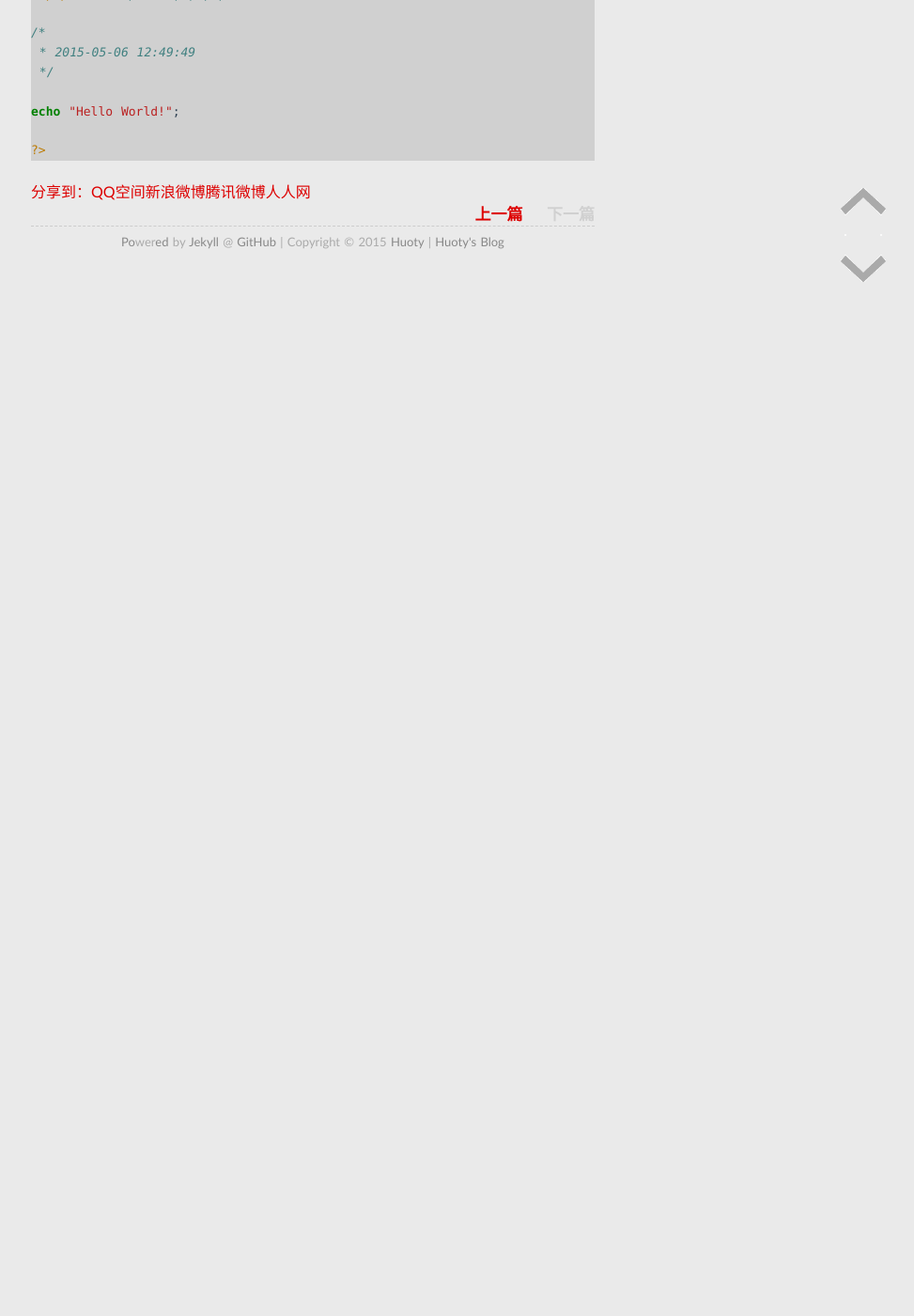
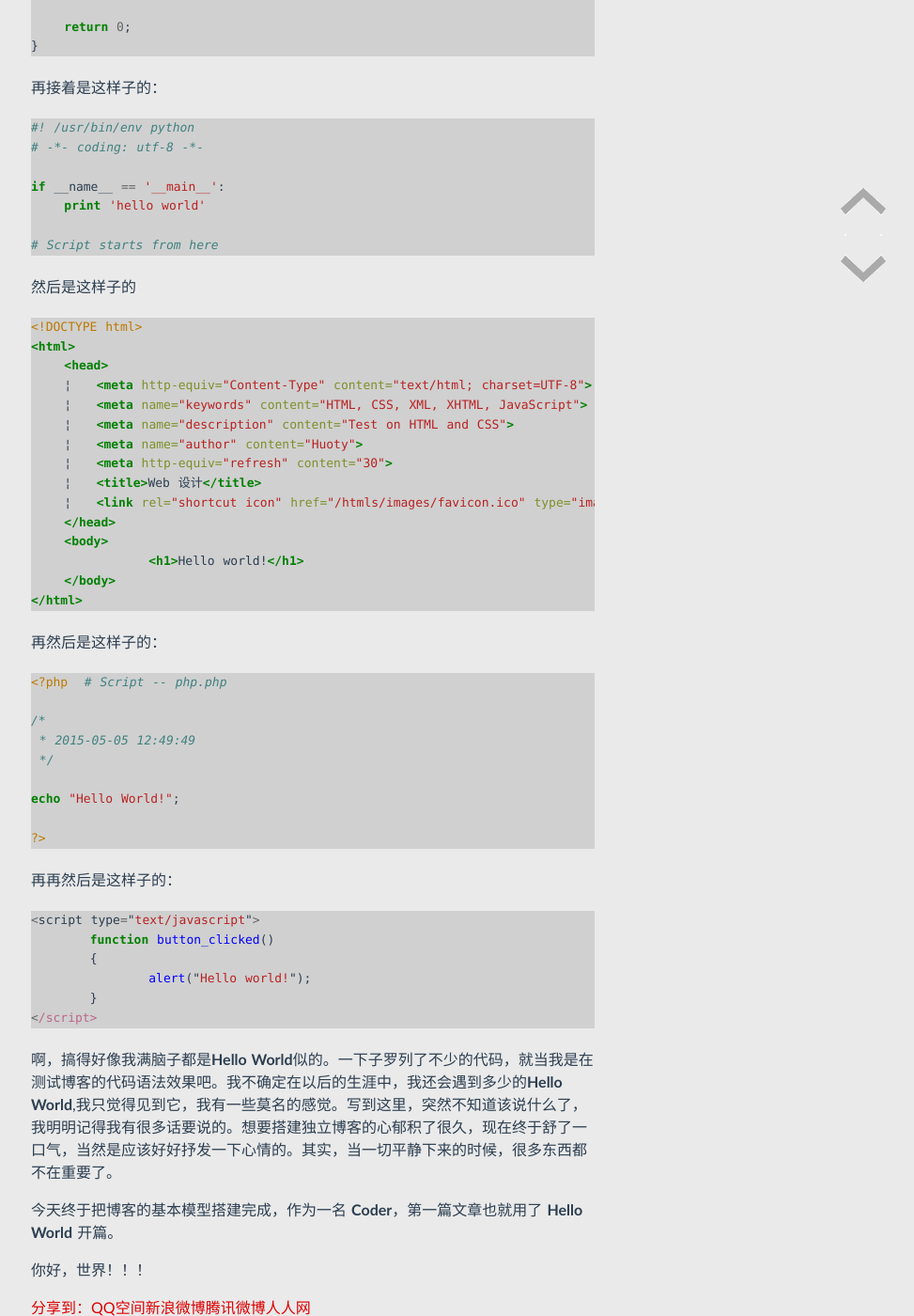
Before and after one commit to kuanghy/kuanghy.github.io, a Jekyll site: the page built from _posts/2015-05-05-hello-world.md, in a window 1280 px wide and 1400 px high, scrolled down 1237 px. Shown: the whole window at 94% size, without its empty margins (307-1280 px from the left). Built offline with Jekyll 4.4.1, drawn with Linux system fonts in a browser that asks for light colours; Markdown is read by kramdown in place of the engine named in the settings; comment, search, counter and statistics services are not loaded; before the commit the page ends 1537 px from its top, so only the background shows below that; some of the changed text lies outside the part shown.

```diff
--- a/_posts/2015-05-05-hello-world.md
+++ b/_posts/2015-05-05-hello-world.md
@@ -5,7 +5,10 @@
 tags: 博客 GitHub Jekyll Markdown
 ---
 
+虽然毕业参加工作以来还不到一年的时间，但想想自己现在也已经是奔三的年纪。回想自己开始学编程时，已经18岁了。这岂不是远远的被别人落在了起跑线上。
+
 ![imge1](http://7xixhp.com1.z0.glb.clouddn.com/schw.jpg)
+
 虽然毕业参加工作以来还不到一年的时间，但想想自己现在也已经是奔三的年纪。回想自己开始学编程时，已经18岁了。这岂不是远远的被别人落在了起跑线上。
 
 世界上的第一个程序是 **Hello World**。于是导致后来人在刚开始学习编程的时候，都以 **Hello World** 开篇。以下这个笑话估计只有接触过编程的人才能看懂：
@@ -13,7 +16,6 @@
 > 某程序员退休后决定练习书法，于是重金购买文房四宝。一日，饭后突生雅兴，一番研墨拟纸，并点上上好檀香。定神片刻，泼墨挥毫，郑重地写下一行字：hello world！
 
 我想，不懂编程的人是体会不到 **Hello World** 的伟大的。
-
 
 我写的第一个程序是这个样子的：
 {% highlight ruby %}
@@ -29,6 +31,20 @@
 {% endhighlight %}
 
 接着是这样子的：
+{% highlight cpp %}
+#include <iostream>
+
+using namespace std;
+
+int main(void)
+{
+    cout << "Hello world!" << endl;
+
+    return 0;
+}
+{% endhighlight %}
+
+再接着是这样子的：
 {% highlight python %}
 #! /usr/bin/env python
 # -*- coding: utf-8 -*-
@@ -39,15 +55,50 @@
 # Script starts from here
 {% endhighlight %}
 
-再接着是这样子的：
+然后是这样子的
+{% highlight html %}
+<!DOCTYPE html>
+<html>
+    <head>
+    ¦   <meta http-equiv="Content-Type" content="text/html; charset=UTF-8">
+    ¦   <meta name="keywords" content="HTML, CSS, XML, XHTML, JavaScript">
+    ¦   <meta name="description" content="Test on HTML and CSS">
+    ¦   <meta name="author" content="Huoty">
+    ¦   <meta http-equiv="refresh" content="30">
+    ¦   <title>Web 设计</title>
+    ¦   <link rel="shortcut icon" href="/htmls/images/favicon.ico" type="image/x-icon" />
+    </head>
+    <body>
+		<h1>Hello world!</h1>
+    </body>
+</html>
+{% endhighlight %}
+
+再然后是这样子的：
 {% highlight php %}
 <?php  # Script -- php.php
 
 /*
- * 2015-05-06 12:49:49
+ * 2015-05-05 12:49:49
  */
 
 echo "Hello World!";
 
 ?>
 {% endhighlight %}
+
+再再然后是这样子的：
+{% highlight javascript %}
+<script type="text/javascript">
+	function button_clicked()
+	{
+		alert("Hello world!");
+	}
+</script>
+{% endhighlight %}
+
+啊，搞得好像我满脑子都是**Hello World**似的。一下子罗列了不少的代码，就当我是在测试博客的代码语法效果吧。我不确定在以后的生涯中，我还会遇到多少的**Hello World**,我只觉得见到它，我有一些莫名的感觉。写到这里，突然不知道该说什么了，我明明记得我有很多话要说的。想要搭建独立博客的心郁积了很久，现在终于舒了一口气，当然是应该好好抒发一下心情的。其实，当一切平静下来的时候，很多东西都不在重要了。
+
+今天终于把博客的基本模型搭建完成，作为一名 **Coder**，第一篇文章也就用了 **Hello World** 开篇。
+
+你好，世界！！！
--- a/search/index.html
+++ b/search/index.html
@@ -115,7 +115,7 @@
         <small>
         -----------------------------------------------------------------------------------------
             <br>
-            Copyright &copy; {{site.time | date:"%Y"}} <a href="/about/" title="关于我"> Huoty </a>
+            Copyright &copy; 2015 <a href="/about/" title="关于我"> Huoty </a>
             All Rights Reserved | <a href="/" title="我的博客"> Huoty's Blog </a>
         </small>
 
```
Also changed, not shown: guestbook/index.md (+3 -1 lines).
